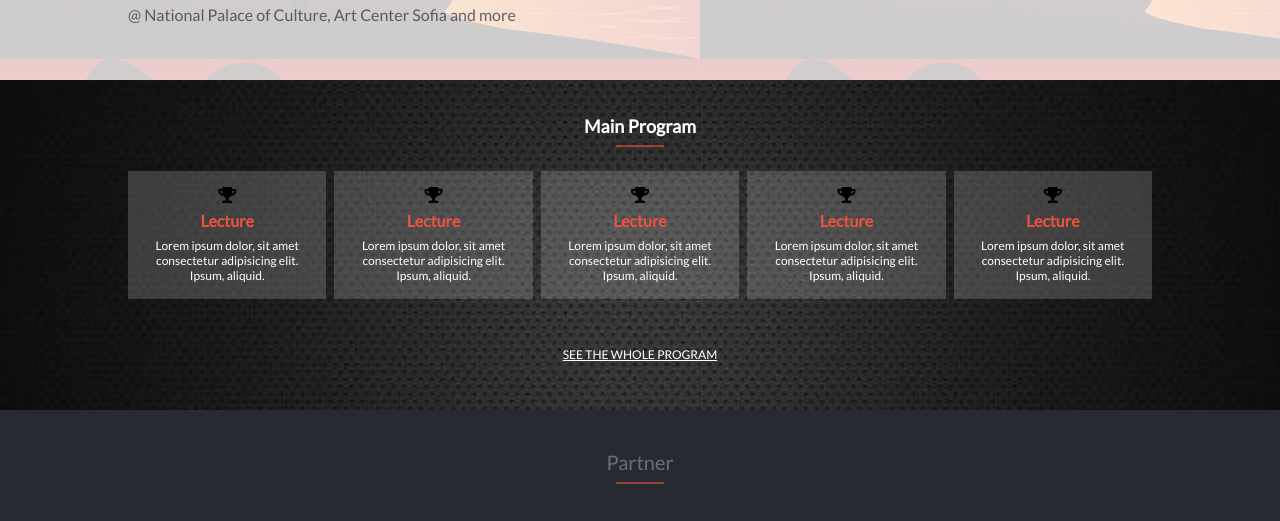
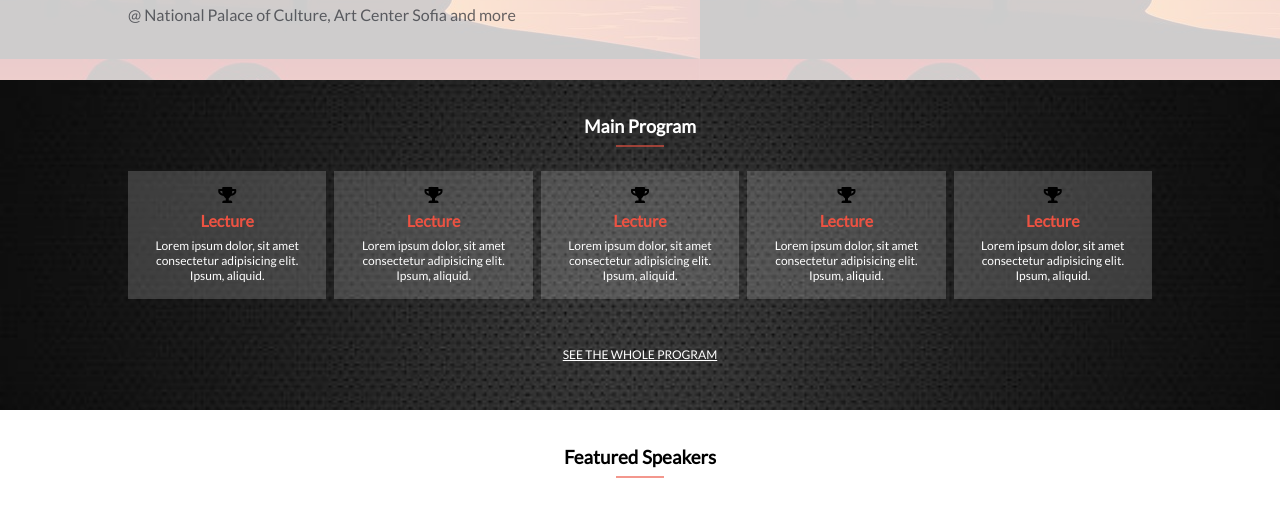
Before and after one commit to PolinaStamenova/Capstone-Latin-dance-page, a plain HTML site: page index.html in a window 1280 px wide. Shown: the part 431-952 px from the top of the page. Drawn offline with Linux system fonts and the light colour scheme.

Commit message:
Create main-section-speaker dinamicly in script.js

```diff
--- a/index.html
+++ b/index.html
@@ -71,7 +71,7 @@
         </p>
       </div>
     </section>
-    <main>
+    <main id="main">
       <section class="main-program">
         <h3 class="main-program-title">Main Program</h3>
         <p class="footer-top-underline">
@@ -156,5 +156,6 @@
         </div>
       </div>
     </footer>
+    <script src="script.js"></script>
   </body>
 </html>
--- a/script.js
+++ b/script.js
@@ -0,0 +1,26 @@
+// ===== Create section, nested in main (index.html ) =====
+
+const main = document.getElementById("main");
+const featuredSpeakers = document.createElement("section");
+featuredSpeakers.className = "main-section-speakers";
+main.appendChild(featuredSpeakers);
+
+let featuredSpeakersDIV = document.createElement("div");
+featuredSpeakersDIV.className = "main-section-speakers-content";
+featuredSpeakers.appendChild(featuredSpeakersDIV);
+
+let featuredSpeakersTitle = document.createElement("h3");
+featuredSpeakersTitle.className = "main-section-speakers-title";
+featuredSpeakersTitle.textContent = "Featured Speakers";
+featuredSpeakersDIV.appendChild(featuredSpeakersTitle);
+
+let featuredSpeakersTitleUnderline = document.createElement("p");
+featuredSpeakersTitleUnderline.className = "footer-top-underline";
+featuredSpeakersDIV.appendChild(featuredSpeakersTitleUnderline);
+
+let featuredSpeakersTitleUnderlineSp = document.createElement("span");
+featuredSpeakersTitleUnderlineSp.className = "footer-top-underline-span";
+featuredSpeakersTitleUnderlineSp.className = "footer-top-underline-span";
+featuredSpeakersTitleUnderline.appendChild(featuredSpeakersTitleUnderlineSp);
+
+// ===== Generate cards in the created section, nested in main (index.html ) =====
--- /dev/null
+++ b/style/_main-section-speakers.scss
@@ -0,0 +1,14 @@
+.main-section-speakers {
+  background-color: #fff;
+}
+
+.main-section-speakers-content {
+  width: 90%;
+  margin-left: auto;
+  margin-right: auto;
+  padding: 2.2rem 0 3rem 0;
+}
+
+.main-section-speakers-title {
+  text-align: center;
+}
--- a/style/style.scss
+++ b/style/style.scss
@@ -50,4 +50,5 @@ a {
 @import "header";
 @import "footer";
 @import "section-header";
-@import "_section-main-program";
+@import "section-main-program";
+@import "main-section-speakers";
```
Also changed, not shown: style/style.css, 1 other file.
